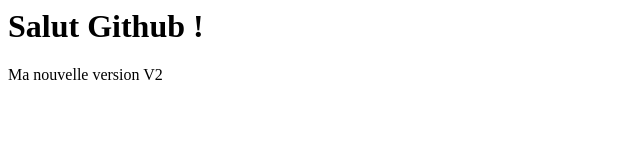
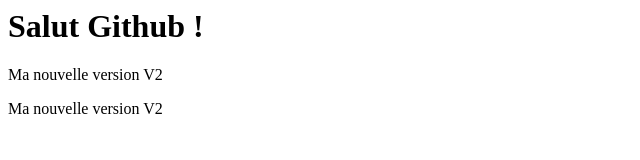
Before and after one commit to IlyanaUni/UEL106, a plain HTML site: page index.html in a window 1280 px wide. Shown: the whole page, without its empty margins (0-640 px from the left). Drawn offline with Linux system fonts and the light colour scheme.

Commit message:
Version 2

```diff
--- a/index.html
+++ b/index.html
@@ -5,5 +5,6 @@
 <body>
 <h1>Salut Github ! </h1>
   <p>Ma nouvelle version V2</p>
+<p>Ma nouvelle version V2</p>
 </body>
 </html>
```
